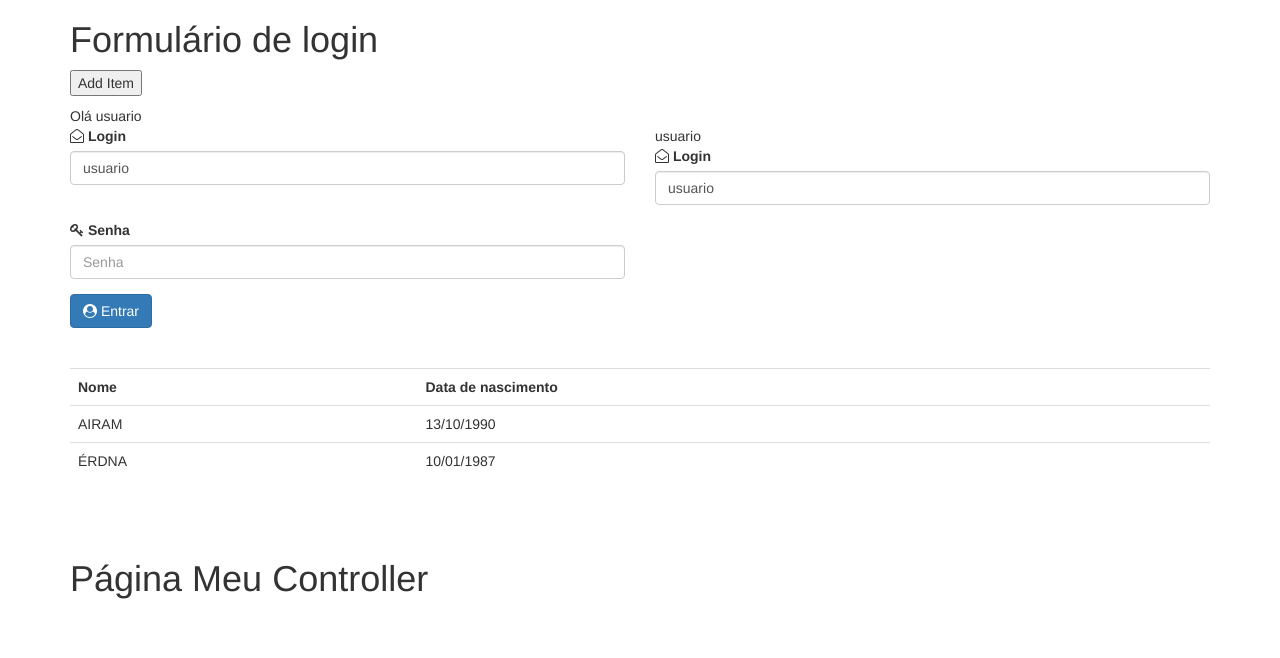
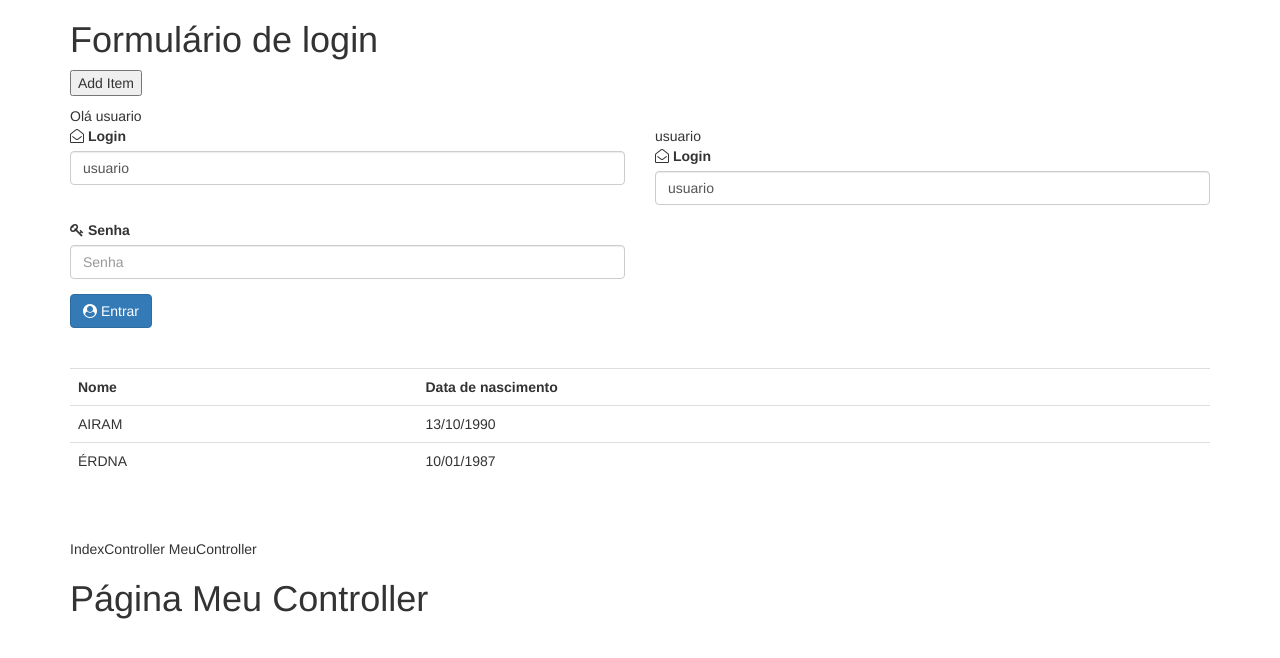
Before and after one commit to aleff25/teste, a website: page index.html in a window 1280 px wide. Drawn offline with nearby package versions, Linux system fonts and the light colour scheme.

Commit message:
novo commit

```diff
--- a/index.html
+++ b/index.html
@@ -127,7 +127,8 @@
         <div ng-controller="MeuController as meuCtrl">
             <br>
             <br>
-            {{variavelTeste}}
+            {{indexCtrl.variavelTeste}}
+            {{meuCtrl.variavelTeste}}
             <h1 data-ng-bind="meuCtrl.nomePagina"></h1>
             <span data-ng-bind="meuCtrl.getLoggedUser().login"></span>
         </div>
```
